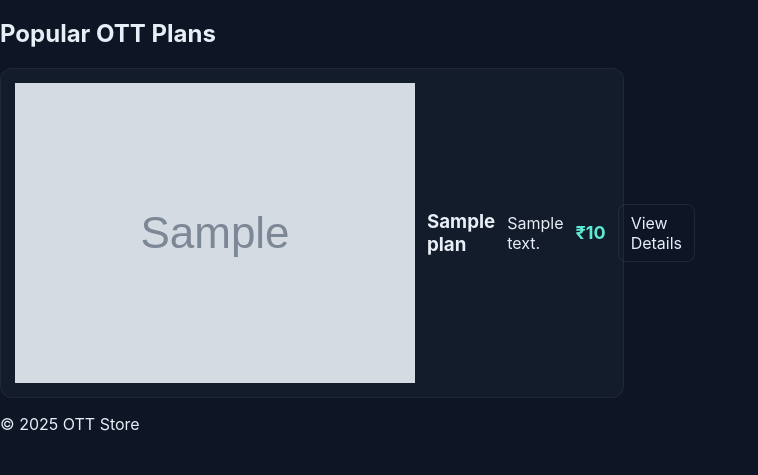
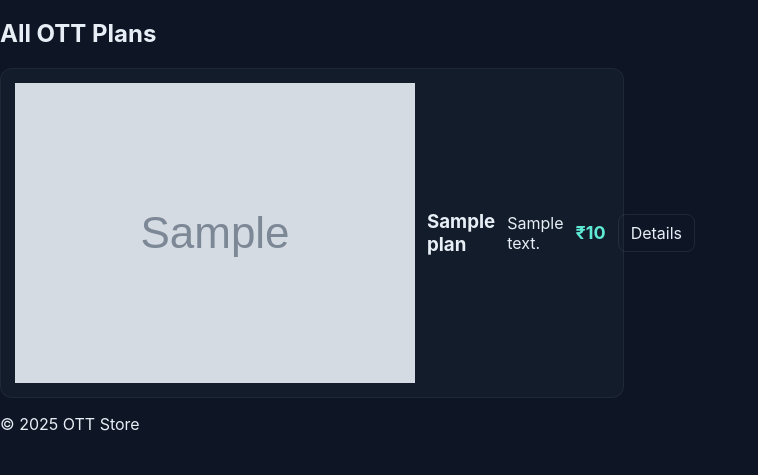
Before and after one commit to kafeelk528-ship-it/ott8, a Flask app: template templates/index.html in a window 1280 px wide. Shown: the part 325-800 px from the top of the page, without its empty margins (0-758 px from the left). Run offline with Flask 2, Linux system fonts and the light colour scheme; the template is opened without the code that fills it: most values are stand-ins (such as "Sample title", 1, 10 or a date in 2020); grey boxes marked "Sample" are stand-in pictures.

Commit message:
Update index.html

```diff
--- a/templates/index.html
+++ b/templates/index.html
@@ -1,8 +1,8 @@
 {% extends "base.html" %}
-{% block title %}Home — OTT Store{% endblock %}
+{% block title %}Plans{% endblock %}
 
 {% block content %}
-<h2 class="heading">Popular OTT Plans</h2>
+<h2 class="heading">All OTT Plans</h2>
 
 <div class="plan-container">
     {% for p in plans %}
@@ -11,7 +11,7 @@
         <h3>{{ p.name }}</h3>
         <p>{{ p.desc }}</p>
         <p class="price">₹{{ p.price }}</p>
-        <a href="/plan/{{ p.id }}" class="btn">View Details</a>
+        <a href="/plan/{{ p.id }}" class="btn">Details</a>
     </div>
     {% endfor %}
 </div>
```
